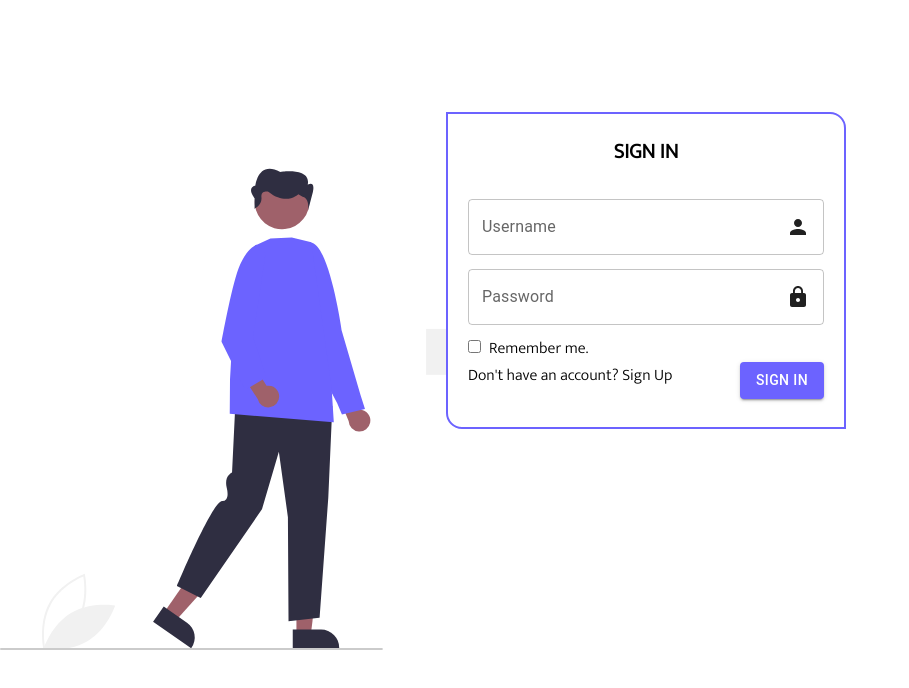
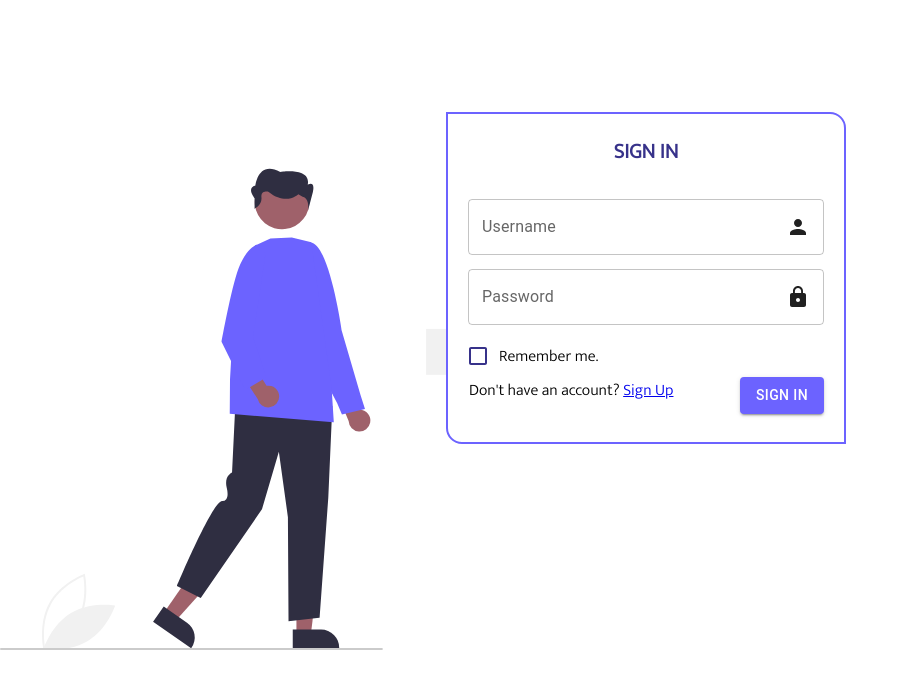
Before and after one commit to pratik-zingworks/zingworks-project-01, a React (Create React App) app: page / in a window 1280 px wide. Shown: the top 688 px of the page, without its empty margins (0-909 px from the left). Built offline with nearby package versions, Linux system fonts and the light colour scheme.

Commit message:
changes made in styles

```diff
--- a/src/components/SignIn/SignIn.component.jsx
+++ b/src/components/SignIn/SignIn.component.jsx
@@ -1,16 +1,23 @@
 import { useState } from 'react';
 import GlobalButton from '../GlobalButton/GlobalButton.component';
+import Checkbox from '@mui/material/Checkbox';
 import Input from '../Input/Input.component';
 import './SignIn.style.css';
+
+const label = { inputProps: { 'aria-label': 'Remember me' } };
+
 
 const SignIn = () => {
     const [userName, setUserName] = useState('');
     const [password, setPassword] = useState('');
 
+
     return (
         <div className="SignIn-container" >
             <div className="SignIn-head">
-                <h3>SIGN IN</h3>
+                <h3 style={{
+                    color: "#37328a",
+                }}>SIGN IN</h3>
             </div>
             <div className="SignIn-body">
                 <form action="#"  data-testid = "hello-1" onSubmit = {e => {
@@ -21,11 +28,18 @@ const SignIn = () => {
                     <Input Type = "text" Label = "Username" HandleChange = {(e) => {setUserName(e)}}/>
                     <Input Type = "password" Label = "Password" HandleChange = {(e) => {setPassword(e)}} />
                     <span className="bottomHandlerCheckbox">
-                        <input type="checkbox" name="Remember me." />
-                        <label>Remember me.</label>
+                    <Checkbox {...label} sx={{
+                        color: "#37328a",
+                        marginLeft: "-11px",
+                        '&.Mui-checked': {
+                            color: "#37328a",
+                          },
+                    }} />
+                    <label>Remember me.</label>
+
                     </span>
                     <div className="bottomHandler">
-                        <p>Don't have an account? Sign Up</p>
+                        <p>Don't have an account? <a href="#" >Sign Up</a></p>
                         <GlobalButton Title = "sign in" Type = "submit"/>
                     </div>
                 </form>
--- a/src/components/SignIn/SignIn.style.css
+++ b/src/components/SignIn/SignIn.style.css
@@ -32,6 +32,7 @@
 .SignIn-container .SignIn-body .bottomHandler p{
     display: block;
     text-align: left;
+    margin-left: 1px;
 }
 .SignIn-container .SignIn-body .bottomHandlerCheckbox{
     display: block;
@@ -40,5 +41,7 @@
     /* margin-top: 8px; */
 }
 .SignIn-container .SignIn-body .bottomHandlerCheckbox label{
-   margin-left: 8px;
+   position: relative;
+   top: 1px;
+   font-size: 16px;
 }
```
